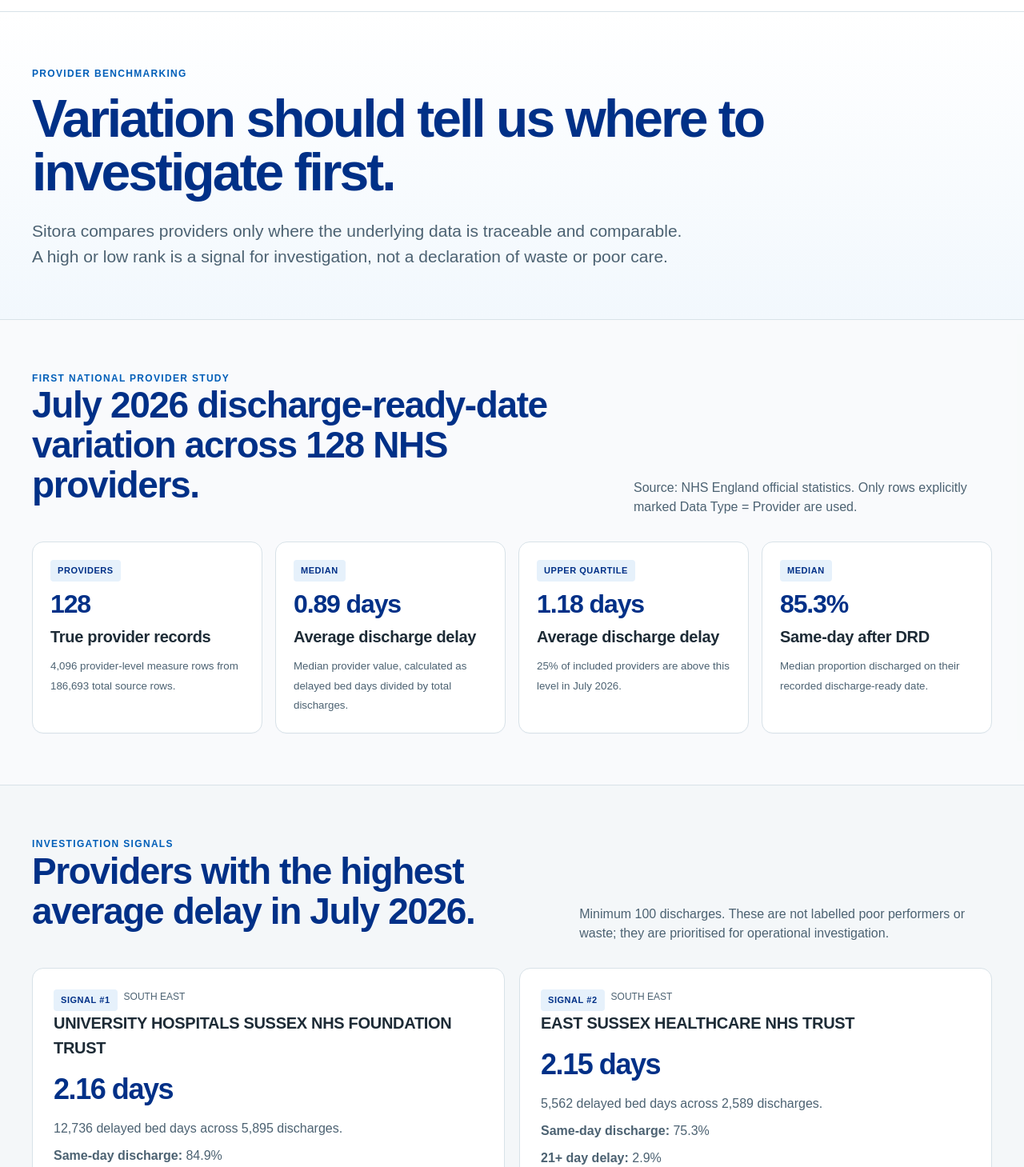
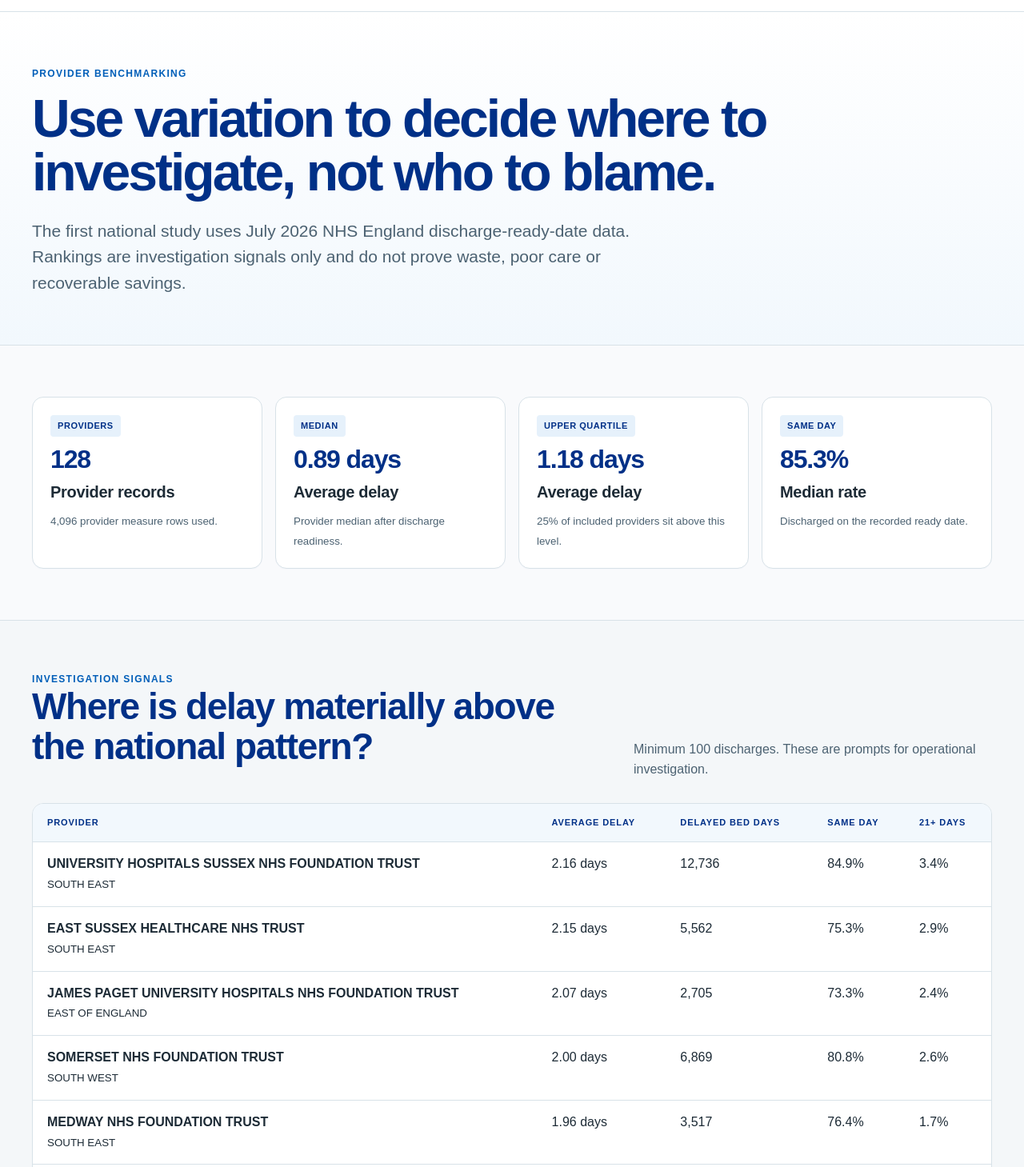
Before and after one commit to Nylon1/NHS, a Next.js app: page /benchmarking in a window 1280 px wide. Shown: the part 91-1550 px from the top of the page at 80% size. Built offline with nearby package versions, Linux system fonts and the light colour scheme.

Commit message:
Simplify provider benchmarking UX

```diff
--- a/app/benchmarking/page.tsx
+++ b/app/benchmarking/page.tsx
@@ -1,220 +1,31 @@
 import { benchmarkCases, benchmarkRules, benchmarkSources } from "@/lib/benchmarking";
 import drd from "@/data/generated/drd-latest.json";
 
-type ProviderSignal = {
-  provider: string;
-  code: string;
-  region: string;
-  icb: string;
-  discharges: number;
-  bed_days_lost: number;
-  average_delay_days: number;
-  same_day_discharge_rate: number;
-  delay_21_plus_rate: number;
-  excess_bed_days_vs_national_median?: number;
-};
-
+type ProviderSignal = { provider: string; code: string; region: string; icb: string; discharges: number; bed_days_lost: number; average_delay_days: number; same_day_discharge_rate: number; delay_21_plus_rate: number; excess_bed_days_vs_national_median?: number };
 const delayDistribution = drd.derived_distributions.average_delay_days;
-const bedDayDistribution = drd.derived_distributions.bed_days_lost;
 const sameDayDistribution = drd.derived_distributions.same_day_discharge_rate;
 const topSignals = (drd.rankings.highest_average_delay_days as ProviderSignal[]).slice(0, 10);
 const opportunitySignals = (drd.median_opportunity_screen as ProviderSignal[]).slice(0, 10);
+function n(value:number, dp=0){return value.toLocaleString("en-GB",{maximumFractionDigits:dp,minimumFractionDigits:dp});}
+function pct(value:number){return `${n(value*100,1)}%`;}
 
-function n(value: number, dp = 0) {
-  return value.toLocaleString("en-GB", { maximumFractionDigits: dp, minimumFractionDigits: dp });
+export default function BenchmarkingPage(){
+  return <>
+    <section className="page-head"><div className="shell"><div className="eyebrow">Provider benchmarking</div><h1>Use variation to decide where to investigate, not who to blame.</h1><p className="lede">The first national study uses July 2026 NHS England discharge-ready-date data. Rankings are investigation signals only and do not prove waste, poor care or recoverable savings.</p></div></section>
+
+    <section className="section"><div className="shell metric-grid">
+      <div className="metric"><span className="badge">Providers</span><strong>{drd.provider_count}</strong><h3>Provider records</h3><small>{n(drd.provider_row_count)} provider measure rows used.</small></div>
+      <div className="metric"><span className="badge">Median</span><strong>{n(delayDistribution.median,2)} days</strong><h3>Average delay</h3><small>Provider median after discharge readiness.</small></div>
+      <div className="metric"><span className="badge">Upper quartile</span><strong>{n(delayDistribution.p75,2)} days</strong><h3>Average delay</h3><small>25% of included providers sit above this level.</small></div>
+      <div className="metric"><span className="badge">Same day</span><strong>{pct(sameDayDistribution.median)}</strong><h3>Median rate</h3><small>Discharged on the recorded ready date.</small></div>
+    </div></section>
+
+    <section className="section"><div className="shell"><div className="section-head"><div><div className="eyebrow">Investigation signals</div><h2>Where is delay materially above the national pattern?</h2></div><p>Minimum 100 discharges. These are prompts for operational investigation.</p></div><div className="table-wrap"><table><thead><tr><th>Provider</th><th>Average delay</th><th>Delayed bed days</th><th>Same day</th><th>21+ days</th></tr></thead><tbody>{topSignals.map((item)=><tr key={item.provider}><td><strong>{item.provider}</strong><br/><small>{item.region}</small></td><td>{n(item.average_delay_days,2)} days</td><td>{n(item.bed_days_lost)}</td><td>{pct(item.same_day_discharge_rate)}</td><td>{pct(item.delay_21_plus_rate)}</td></tr>)}</tbody></table></div></div></section>
+
+    <section className="section"><div className="shell"><div className="section-head"><div><div className="eyebrow">Counterfactual screen</div><h2>What sits above a simple national-median scenario?</h2></div><p>This is an investigative screen only, not a savings forecast.</p></div><div className="card-grid">{opportunitySignals.slice(0,6).map((item)=><article className="card" key={item.provider}><span className="badge">Review signal</span><h3 style={{marginTop:14}}>{item.provider}</h3><div className="evidence-value">{n(item.excess_bed_days_vs_national_median||0)}</div><p>Bed days above the simple monthly median counterfactual.</p></article>)}</div></div></section>
+
+    <section className="section"><div className="shell"><details className="faq-item"><summary>Benchmarking rules, source coverage and verified examples</summary><div className="faq-answer"><h3>No crude league tables</h3><ul className="list-clean">{benchmarkRules.map((rule)=><li key={rule}>{rule}</li>)}</ul><h3 style={{marginTop:28}}>Available benchmark sources</h3><div className="card-grid">{benchmarkSources.map((source)=><article className="card" key={source.id}><div className="meta-row"><span className="badge">{source.status}</span><span>{source.level}</span></div><h3>{source.domain}</h3><p>{source.metric}</p><a className="source-link" href={source.sourceUrl} target="_blank" rel="noreferrer">Source: {source.sourceLabel} ↗</a></article>)}</div><h3 style={{marginTop:28}}>Examples of improvement</h3><div className="card-grid">{benchmarkCases.map((item)=><article className="card" key={item.id}><span className="badge">{item.domain}</span><h3 style={{marginTop:14}}>{item.provider}</h3><p><strong>{item.result}</strong></p><p>{item.interpretation}</p><a className="source-link" href={item.sourceUrl} target="_blank" rel="noreferrer">Source ↗</a></article>)}</div></div></details></div></section>
+
+    <section className="section"><div className="shell quote">Benchmarking should answer one question: where is variation large enough that somebody should investigate why?</div></section>
+  </>;
 }
-
-function pct(value: number) {
-  return `${n(value * 100, 1)}%`;
-}
-
-export default function BenchmarkingPage() {
-  return (
-    <>
-      <section className="page-head">
-        <div className="shell">
-          <div className="eyebrow">Provider benchmarking</div>
-          <h1>Variation should tell us where to investigate first.</h1>
-          <p className="lede">
-            Sitora compares providers only where the underlying data is traceable and comparable. A high or low rank is a signal for investigation, not a declaration of waste or poor care.
-          </p>
-        </div>
-      </section>
-
-      <section className="section">
-        <div className="shell">
-          <div className="section-head">
-            <div>
-              <div className="eyebrow">First national provider study</div>
-              <h2>July 2026 discharge-ready-date variation across 128 NHS providers.</h2>
-            </div>
-            <p>Source: NHS England official statistics. Only rows explicitly marked Data Type = Provider are used.</p>
-          </div>
-          <div className="metric-grid">
-            <div className="metric">
-              <span className="badge">Providers</span>
-              <strong>{drd.provider_count}</strong>
-              <h3>True provider records</h3>
-              <small>{n(drd.provider_row_count)} provider-level measure rows from {n(drd.row_count)} total source rows.</small>
-            </div>
-            <div className="metric">
-              <span className="badge">Median</span>
-              <strong>{n(delayDistribution.median, 2)} days</strong>
-              <h3>Average discharge delay</h3>
-              <small>Median provider value, calculated as delayed bed days divided by total discharges.</small>
-            </div>
-            <div className="metric">
-              <span className="badge">Upper quartile</span>
-              <strong>{n(delayDistribution.p75, 2)} days</strong>
-              <h3>Average discharge delay</h3>
-              <small>25% of included providers are above this level in July 2026.</small>
-            </div>
-            <div className="metric">
-              <span className="badge">Median</span>
-              <strong>{pct(sameDayDistribution.median)}</strong>
-              <h3>Same-day after DRD</h3>
-              <small>Median proportion discharged on their recorded discharge-ready date.</small>
-            </div>
-          </div>
-        </div>
-      </section>
-
-      <section className="section">
-        <div className="shell">
-          <div className="section-head">
-            <div>
-              <div className="eyebrow">Investigation signals</div>
-              <h2>Providers with the highest average delay in July 2026.</h2>
-            </div>
-            <p>Minimum 100 discharges. These are not labelled poor performers or waste; they are prioritised for operational investigation.</p>
-          </div>
-          <div className="card-grid">
-            {topSignals.map((item, index) => (
-              <article className="card" key={item.provider}>
-                <div className="meta-row">
-                  <span className="badge">Signal #{index + 1}</span>
-                  <span>{item.region}</span>
-                </div>
-                <h3>{item.provider}</h3>
-                <div className="evidence-value">{n(item.average_delay_days, 2)} days</div>
-                <p>{n(item.bed_days_lost)} delayed bed days across {n(item.discharges)} discharges.</p>
-                <p><strong>Same-day discharge:</strong> {pct(item.same_day_discharge_rate)}</p>
-                <p><strong>21+ day delay:</strong> {pct(item.delay_21_plus_rate)}</p>
-              </article>
-            ))}
-          </div>
-        </div>
-      </section>
-
-      <section className="section">
-        <div className="shell">
-          <div className="section-head">
-            <div>
-              <div className="eyebrow">Counterfactual screen</div>
-              <h2>What if providers above the national median matched the median?</h2>
-            </div>
-            <p>This is an investigative screen only. It is not a savings forecast and does not adjust for case mix, trust type, local authority capacity or data quality.</p>
-          </div>
-          <div className="card-grid">
-            {opportunitySignals.map((item) => (
-              <article className="card" key={item.provider}>
-                <span className="badge">Review signal</span>
-                <h3 style={{ marginTop: 16 }}>{item.provider}</h3>
-                <div className="evidence-value">{n(item.excess_bed_days_vs_national_median || 0)}</div>
-                <p>Bed days above a simple national-median counterfactual for this month.</p>
-                <p><strong>Observed delay:</strong> {n(item.average_delay_days, 2)} days</p>
-                <p><strong>National provider median:</strong> {n(delayDistribution.median, 2)} days</p>
-              </article>
-            ))}
-          </div>
-        </div>
-      </section>
-
-      <section className="section">
-        <div className="shell">
-          <div className="callout">
-            <strong>What this first analysis already tells us</strong>
-            <p>
-              The national median hides wide provider variation. In July 2026 the median provider recorded about {n(delayDistribution.median, 2)} days between discharge readiness and actual discharge, while the highest provider-level signals exceeded two days. The correct next question is not “who is worst?” but “what explains the excess days, and which causes are actually recoverable?”
-            </p>
-          </div>
-        </div>
-      </section>
-
-      <section className="section">
-        <div className="shell">
-          <div className="section-head">
-            <div>
-              <div className="eyebrow">Benchmark inputs</div>
-              <h2>Provider-level data already exists across several resource domains.</h2>
-            </div>
-            <p>We prioritise open NHS data first, then clearly distinguish restricted benchmarking sources.</p>
-          </div>
-          <div className="card-grid">
-            {benchmarkSources.map((source) => (
-              <article className="card" key={source.id}>
-                <div className="meta-row">
-                  <span className="badge">{source.status}</span>
-                  <span>{source.level}</span>
-                  <span>{source.cadence}</span>
-                </div>
-                <h3>{source.domain}</h3>
-                <p><strong>{source.metric}</strong></p>
-                <p>{source.notes}</p>
-                <a className="source-link" href={source.sourceUrl} target="_blank" rel="noreferrer">Source: {source.sourceLabel} ↗</a>
-              </article>
-            ))}
-          </div>
-        </div>
-      </section>
-
-      <section className="section">
-        <div className="shell">
-          <div className="section-head">
-            <div>
-              <div className="eyebrow">Benchmark discipline</div>
-              <h2>No crude league tables.</h2>
-            </div>
-          </div>
-          <div className="card">
-            <ul className="list-clean">
-              {benchmarkRules.map((rule) => <li key={rule}>{rule}</li>)}
-            </ul>
-          </div>
-        </div>
-      </section>
-
-      <section className="section">
-        <div className="shell">
-          <div className="section-head">
-            <div>
-              <div className="eyebrow">Verified examples</div>
-              <h2>What improved performance can look like.</h2>
-            </div>
-            <p>These are provider case studies, not national effect estimates.</p>
-          </div>
-          <div className="card-grid">
-            {benchmarkCases.map((item) => (
-              <article className="card" key={item.id}>
-                <span className="badge">{item.domain}</span>
-                <h3 style={{ marginTop: 16 }}>{item.provider}</h3>
-                <div className="evidence-value">{item.period}</div>
-                <p><strong>{item.result}</strong></p>
-                <p>{item.interpretation}</p>
-                <a className="source-link" href={item.sourceUrl} target="_blank" rel="noreferrer">Source: {item.sourceLabel} ↗</a>
-              </article>
-            ))}
-          </div>
-        </div>
-      </section>
-
-      <section className="section">
-        <div className="shell">
-          <div className="quote">
-            The purpose of benchmarking is not to shame a provider. It is to find unexplained variation quickly enough to ask the right operational question.
-          </div>
-        </div>
-      </section>
-    </>
-  );
-}
```
